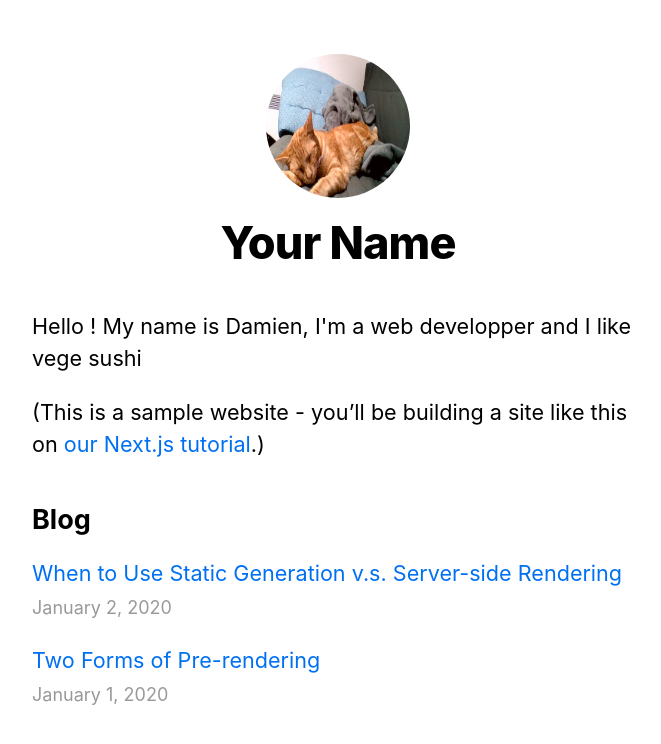
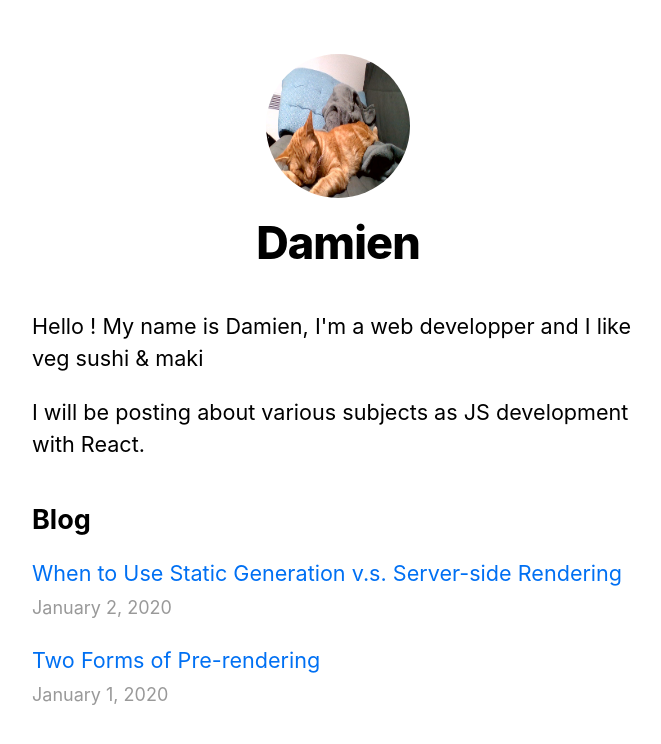
Before and after one commit to Damiaou/nextjs-blog, a Next.js app: page / in a window 1280 px wide. Shown: the top 744 px of the page, without its empty margins (302-963 px from the left). Built offline with nearby package versions, Linux system fonts and the light colour scheme.

Commit message:
Replace basic defaut text

```diff
--- a/pages/components/layout.jsx
+++ b/pages/components/layout.jsx
@@ -3,18 +3,15 @@ import styles from "./layout.module.css";
 import utilStyles from "../../styles/utils.module.css";
 import Link from "next/link";
 
-const name = "Your Name";
-export const siteTitle = "Next.js Sample Website";
+const name = "Damien";
+export const siteTitle = "Web developper blog";
 
 export default function Layout({ children, home }) {
   return (
     <div className={styles.container}>
       <Head>
         <link rel="icon" href="/favicon.ico" />
-        <meta
-          name="description"
-          content="Learn how to build a personal website using Next.js"
-        />
+        <meta name="description" content="This is my blog" />
         <meta
           property="og:image"
           content={`https://og-image.now.sh/${encodeURI(
--- a/pages/index.js
+++ b/pages/index.js
@@ -13,11 +13,11 @@ export default function Home({ allPostsData }) {
       </Head>
       <section className={utilStyles.headingMd}>
         <p>
-          Hello ! My name is Damien, I'm a web developper and I like vege sushi
+          Hello ! My name is Damien, I'm a web developper and I like veg sushi &
+          maki
         </p>
         <p>
-          (This is a sample website - you’ll be building a site like this on{" "}
-          <a href="https://nextjs.org/learn">our Next.js tutorial</a>.)
+          I will be posting about various subjects as JS development with React.
         </p>
       </section>
       <section className={`${utilStyles.headingMd} ${utilStyles.padding1px}`}>
```
